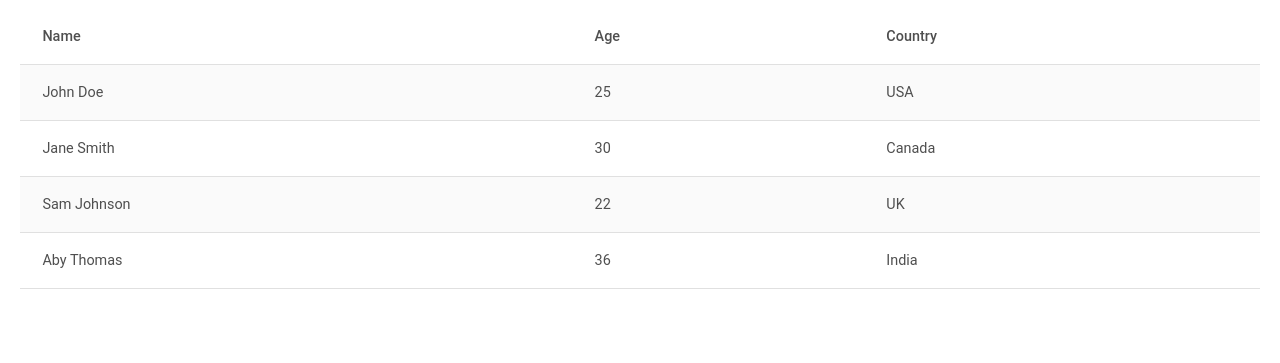
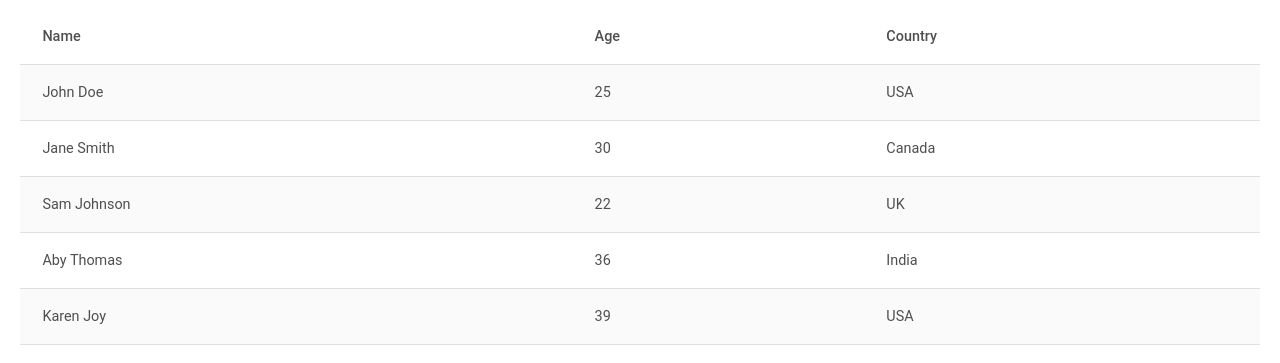
Before and after one commit to vijobn/vigilant, a React (Create React App) app in the folder vigilant4/: page / in a window 1280 px wide. Shown: the part 171-534 px from the top of the page. Built offline with nearby package versions, Linux system fonts and the light colour scheme; no server answers.

Commit message:
Set header and data from top level App.js in TableView

```diff
--- a/vigilant4/src/App.js
+++ b/vigilant4/src/App.js
@@ -4,6 +4,15 @@ import VigilantTable from './components/TableView';
 function App() {
     const [message, setMessage] = useState('');
     const [ws, setWs] = useState(null);
+    const data = [
+        { name: 'John Doe', age: 25, country: 'USA' },
+        { name: 'Jane Smith', age: 30, country: 'Canada' },
+        { name: 'Sam Johnson', age: 22, country: 'UK' },
+        { name: 'Aby Thomas', age: 36, country: 'India' },
+        { name: 'Karen Joy', age: 39, country: 'USA' }
+      ];
+    const headers = ['Name', 'Age', 'Country']; // Dynamic header
+
 
     useEffect(() => {
         const websocket = new WebSocket('ws://127.0.0.1:8080');
@@ -50,7 +59,7 @@ function App() {
             <button onClick={sendJsonMessage}>Send Message</button>
             <p>Message from Rust: {message}</p>
 
-            <VigilantTable/>
+            <VigilantTable headers={headers} data={data}/>
         </div>
     );
 }
--- a/vigilant4/src/components/TableView.js
+++ b/vigilant4/src/components/TableView.js
@@ -2,31 +2,36 @@ import React from 'react';
 import { MDBTable, MDBTableHead, MDBTableBody } from 'mdb-react-ui-kit';
 import 'mdb-react-ui-kit/dist/css/mdb.min.css'; // Import the CSS for proper styling
 
-const VigilantTable = () => {
-  const data = [
-    { name: 'John Doe', age: 25, country: 'USA' },
-    { name: 'Jane Smith', age: 30, country: 'Canada' },
-    { name: 'Sam Johnson', age: 22, country: 'UK' },
-    { name: 'Aby Thomas', age: 36, country: 'India' }
-  ];
+// Define the props types
+interface RowData {
+  [key: string]: any; // Row data has dynamic keys
+}
 
+interface VigilantTableProps {
+  headers: string[]; // Array of header names (e.g., ["Name", "Age", "Country"])
+  data: RowData[]; // Array of row objects passed as a prop
+}
+
+const VigilantTable: React.FC<VigilantTableProps> = ({ headers, data }) => {
   return (
     <div style={{ margin: '20px' }}>
       <h2>My React Table with MDB UI Kit</h2>
       <MDBTable striped hover>
         <MDBTableHead>
           <tr>
-            <th>Name</th>
-            <th>Age</th>
-            <th>Country</th>
+            {/* Render the headers dynamically */}
+            {headers.map((header, index) => (
+              <th key={index}>{header}</th>
+            ))}
           </tr>
         </MDBTableHead>
         <MDBTableBody>
-          {data.map((row, index) => (
-            <tr key={index}>
-              <td>{row.name}</td>
-              <td>{row.age}</td>
-              <td>{row.country}</td>
+          {data.map((row, rowIndex) => (
+            <tr key={rowIndex}>
+              {/* Render each cell dynamically based on the row's properties */}
+              {headers.map((header, headerIndex) => (
+                <td key={headerIndex}>{row[header.toLowerCase()]}</td>
+              ))}
             </tr>
           ))}
         </MDBTableBody>
```
